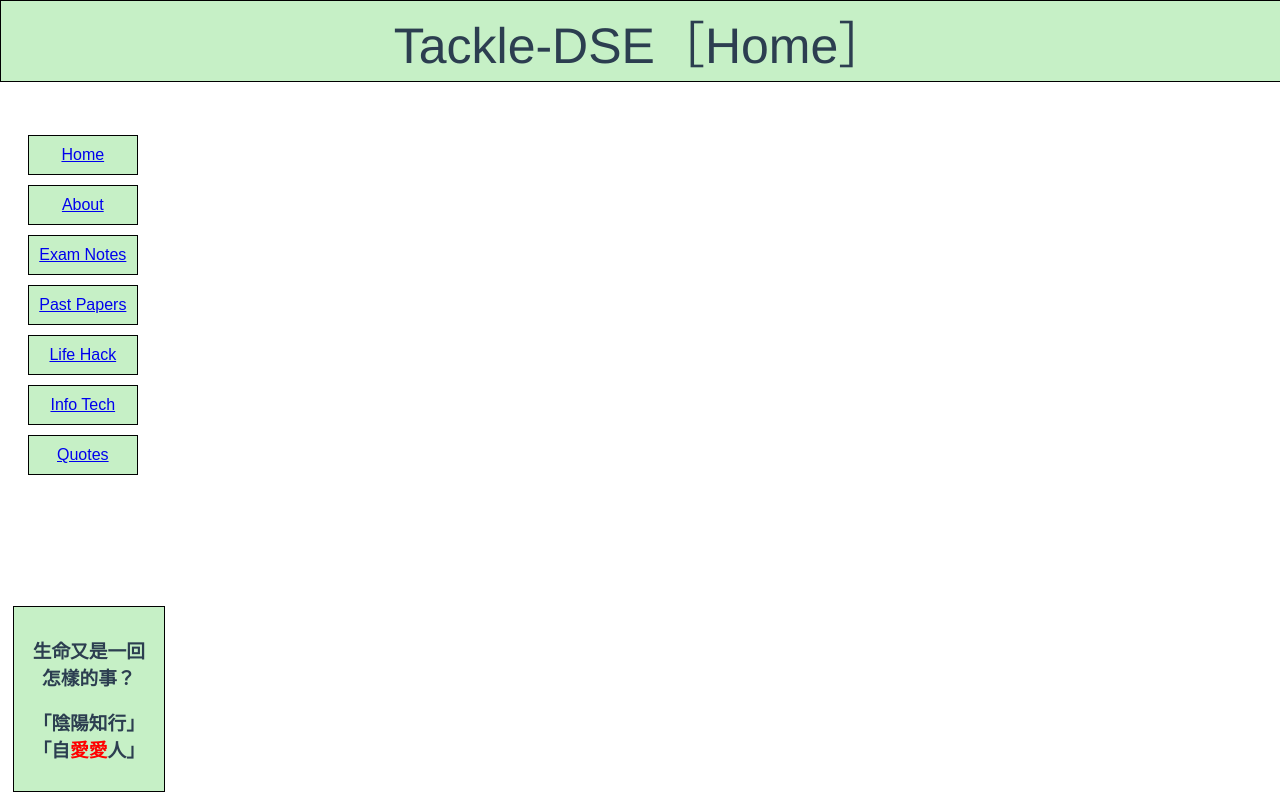
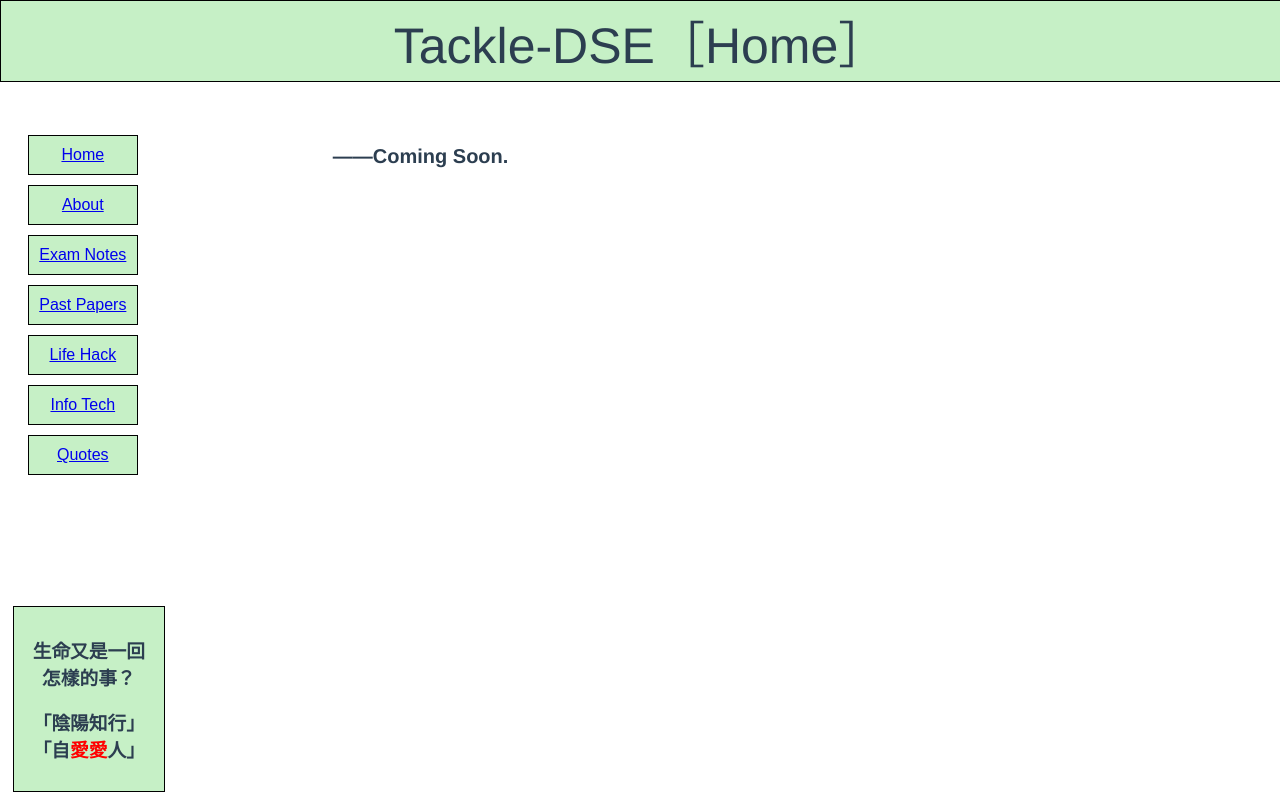
Before and after one commit to learnfromfail/tackle-the-exam, a Vue app: page /M2 in a window 1280 px wide. Built offline with nearby package versions, Linux system fonts and the light colour scheme.

Commit message:
7/6/2021 commit

```diff
--- a/src/components/Header.vue
+++ b/src/components/Header.vue
@@ -56,7 +56,7 @@ export default {
   methods: {
     updateSubHeader(theValue, theName) {
       if (theValue == "sub")
-        this.options = ["Back","Chin[<2025!]","Eng[<2024!]" ,"Math[<2023!]", "Phy[<2024!]", "Chem[<2024!]", "M2[<2022!]"];
+        this.options = ["Back"/*,"Chin[<2025!]","Eng[<2024!]" ,"Math[<2023!]", "Phy[<2024!]", "Chem[<2024!]"*/, "M2[<2022!]"];
       else if(theValue == "main")
         this.options = ["Home", "About", "Exam Notes", "Past Papers", "Life Hack", "Info Tech", "Quotes",/*, "Updates"*/];
       this.subHeader = theName != "Back" ? theName : "Home";
@@ -65,7 +65,7 @@ export default {
   created(){
     this.array1 = ["Home", "About", "Exam Notes", "Past Papers", "Life Hack", "Info Tech", "Quotes"/*, "Updates"*/];
     this.options = this.array1;
-    this.array2 = ["Chin[<2025!]","Eng[<2024!]" ,"Math[<2023!]", "Phy[<2024!]", "Chem[<2024!]", "M2[<2022!]"];//not finished
+    this.array2 = [/*"Chin[<2025!]","Eng[<2024!]" ,"Math[<2023!]", "Phy[<2024!]", "Chem[<2024!]",*/ "M2[<2022!]"];//not finished
     this.array3 = ["Exam Notes","Past Papers" ,"Life Hack", "Info Tech"];//spaces
   }
 };
--- a/src/router/index.js
+++ b/src/router/index.js
@@ -7,9 +7,16 @@ import LifeHack from '../views/LifeHack'
 import InfoTech from '../views/InfoTech'
 import Quotes from '../views/Quotes'
 
+import M2 from '../views/notes/m2'
+
 import Display from '../views/Display'
 
 const routes = [
+  {
+    path: '/M2',
+    name: 'M2',
+    component: M2,
+  },
   {
     path: '/Display',
     name: 'Display',
--- a/src/views/LifeHack.vue
+++ b/src/views/LifeHack.vue
@@ -41,7 +41,7 @@
     <br><hr style="width:60%">
     <div class="block">
     ——<a href="https://www.nmplus.hk/game/%e5%ad%a9%e5%ad%90-%e6%b2%89%e8%bf%b7-%e6%89%93%e6%a9%9f-%e6%97%a5%e6%9c%ac-%e7%98%8b%e5%82%b3-779980/3/">如何有效對付孩子沉迷打機
-    </a><br>還有另一個方法，就是叫孩子了解遊戲的結構和背後的成功法則！學懂如何制作一隻遊戲！作為一個沉迷打機的過來人。簡單來講，遊戲就是＂（對未知）劇情／故事（好奇）＂，聲音及音樂，＂畫質／Graphics＂，＂戰鬥／遊戲策略（變化多端新穎）＂，＂User Interface smooth transition/界面轉變流暢＂。題外話，Animate解作有生命，但animation(則解作動畫，動畫就是 一幅幅的圖片 在 短時間內 連續換頁， 並 讓 受眾 覺得連續得 足夠流暢)
+    </a><br>還有另一個方法，就是叫孩子了解遊戲的結構和背後的成功法則！學懂如何制作一隻遊戲！作為一個沉迷打機的過來人。簡單來講，遊戲就是＂（對未知）劇情／故事（好奇）＂，聲音及音樂，＂畫質／Graphics＂，＂戰鬥／遊戲策略（變化多端新穎）＂，＂User Interface smooth transition/界面轉變流暢＂。題外話，Animate解作有生命，但animation(則解作動畫，動畫就是 一幅幅的圖片 在 短時間內 連續換頁， 並 換頁連續得 讓 受眾 覺得連續得 足夠流暢)
     </div>
 
     <br><br><br>
--- /dev/null
+++ b/src/views/notes/m2.vue
@@ -0,0 +1,36 @@
+<template>
+  <div class="blockCenter">
+    <p class="content" style="justify-content:left" :key="content_.id" v-for="content_ in content">
+        ——{{content_}}<br />
+    </p>
+  </div>
+</template>
+
+<script>
+export default {
+  name: "M2",
+  props: {},
+  data() {
+    return {
+      content: "",
+    };
+  },
+  methods: {},
+  created() {
+    this.content =[
+      "Coming Soon."
+    ];
+  },
+};
+</script>
+<style scoped>
+ p {
+    font-size: 20px;
+    padding-top: 11px;
+    padding-bottom: 11px;
+ }
+  p.content {
+    text-align: left;
+    font-weight: bold;
+ }
+</style>
```
